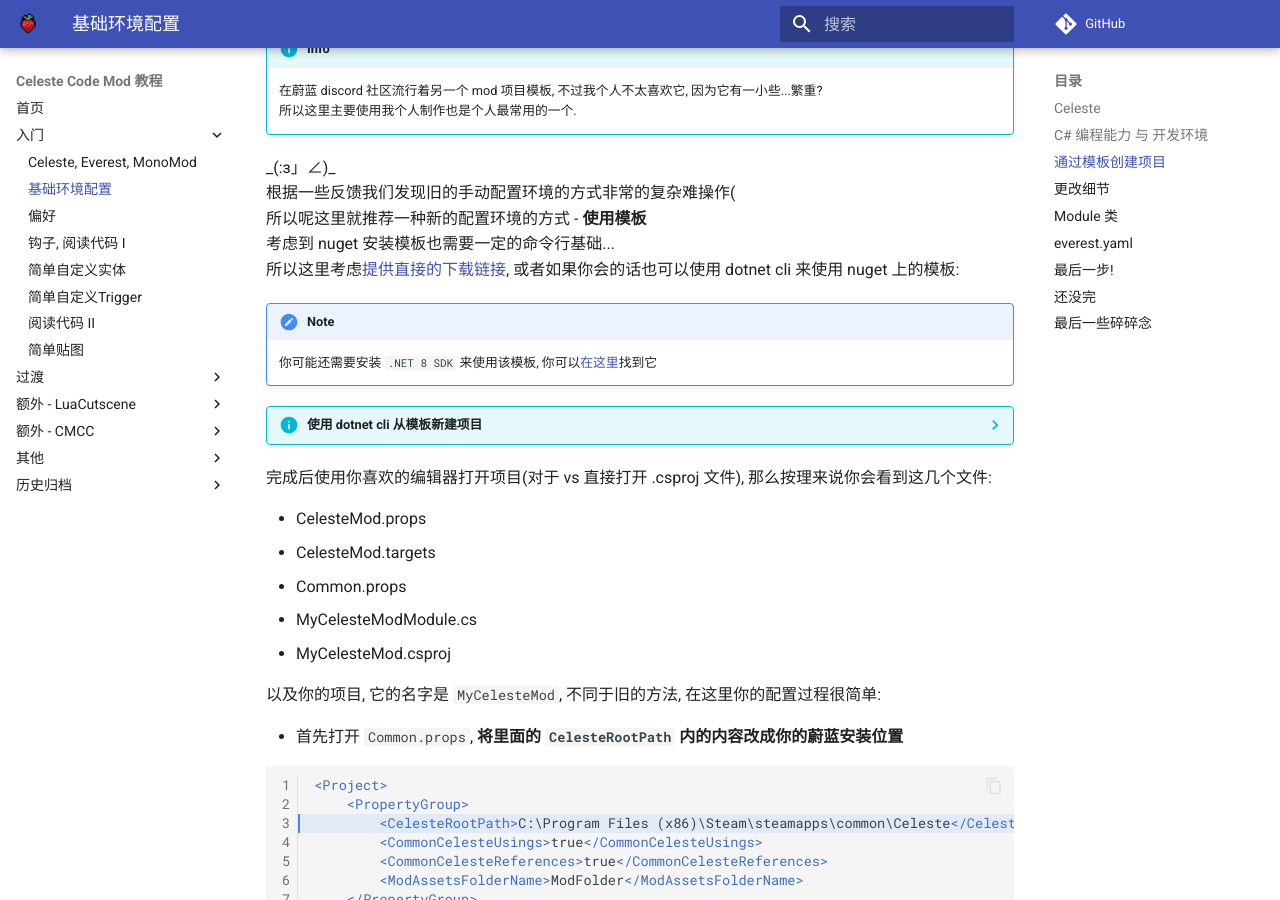
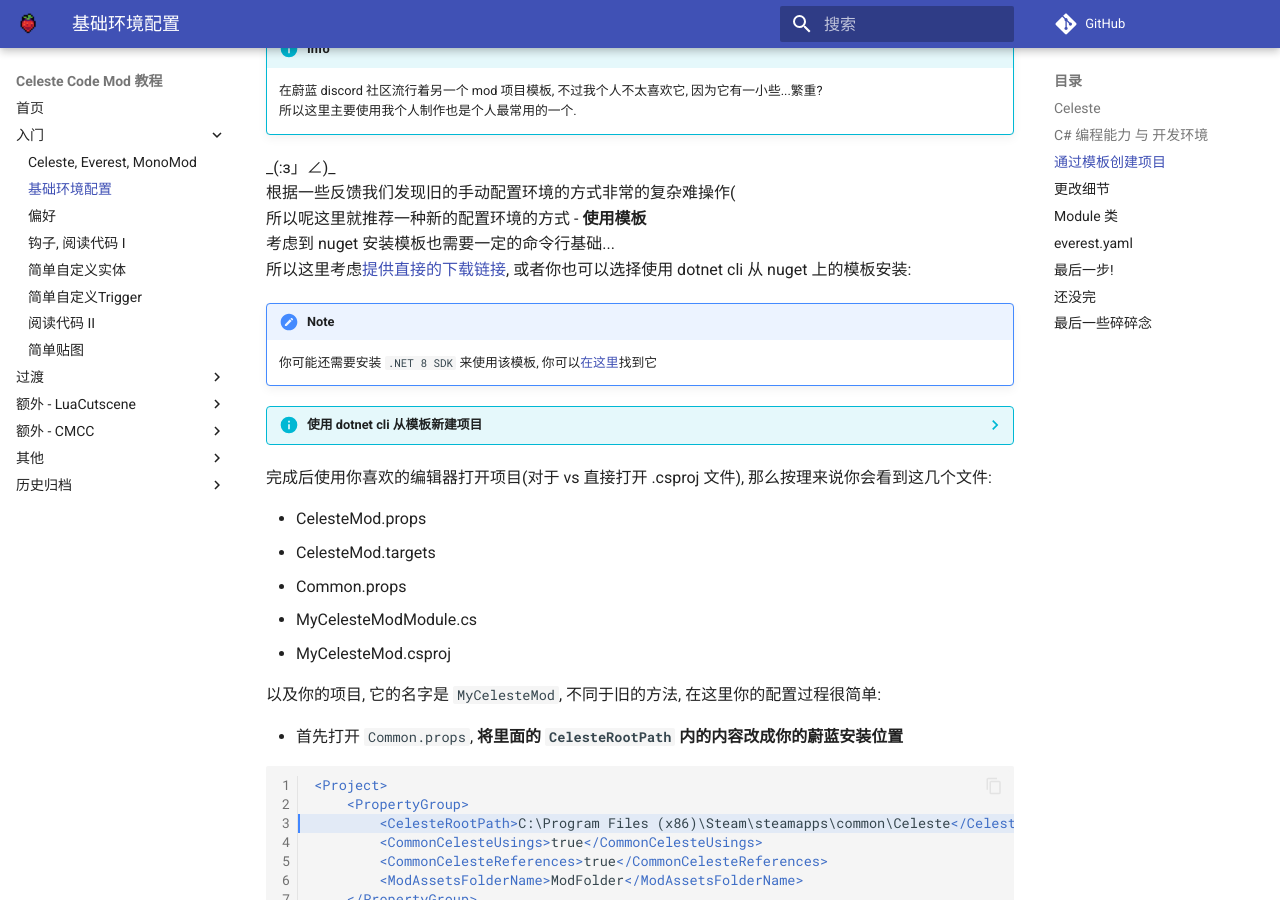
Before and after one commit to Saplonily/CelesteModTutorial, an MkDocs documentation site: the page built from docs/begin/basic_env.md, in a window 1280 px wide and 900 px high, scrolled down 2237 px. Built offline with MkDocs 1.6.1 and Material for MkDocs 9.7.7, drawn with Linux system fonts in a browser that asks for light colours; comment, search, counter and statistics services are not loaded.

Commit message:
update template

```diff
--- a/docs/begin/basic_env.md
+++ b/docs/begin/basic_env.md
@@ -60,8 +60,8 @@
 根据一些反馈我们发现旧的手动配置环境的方式非常的复杂难操作(
 所以呢这里就推荐一种新的配置环境的方式 - **使用模板**
 考虑到 nuget 安装模板也需要一定的命令行基础...
-所以这里考虑[提供直接的下载链接](https://hongshitieli.lanzouj.com/isc5e1it3t1c),
-或者如果你会的话也可以使用 dotnet cli 来使用 nuget 上的模板:
+所以这里考虑[提供直接的下载链接](https://hongshitieli.lanzouj.com/iJfRz1l0iffg),
+或者你也可以选择使用 dotnet cli 从 nuget 上的模板安装:
 
 !!! note
     你可能还需要安装 `.NET 8 SDK` 来使用该模板, 你可以[在这里](https://get.dot.net)找到它
```
